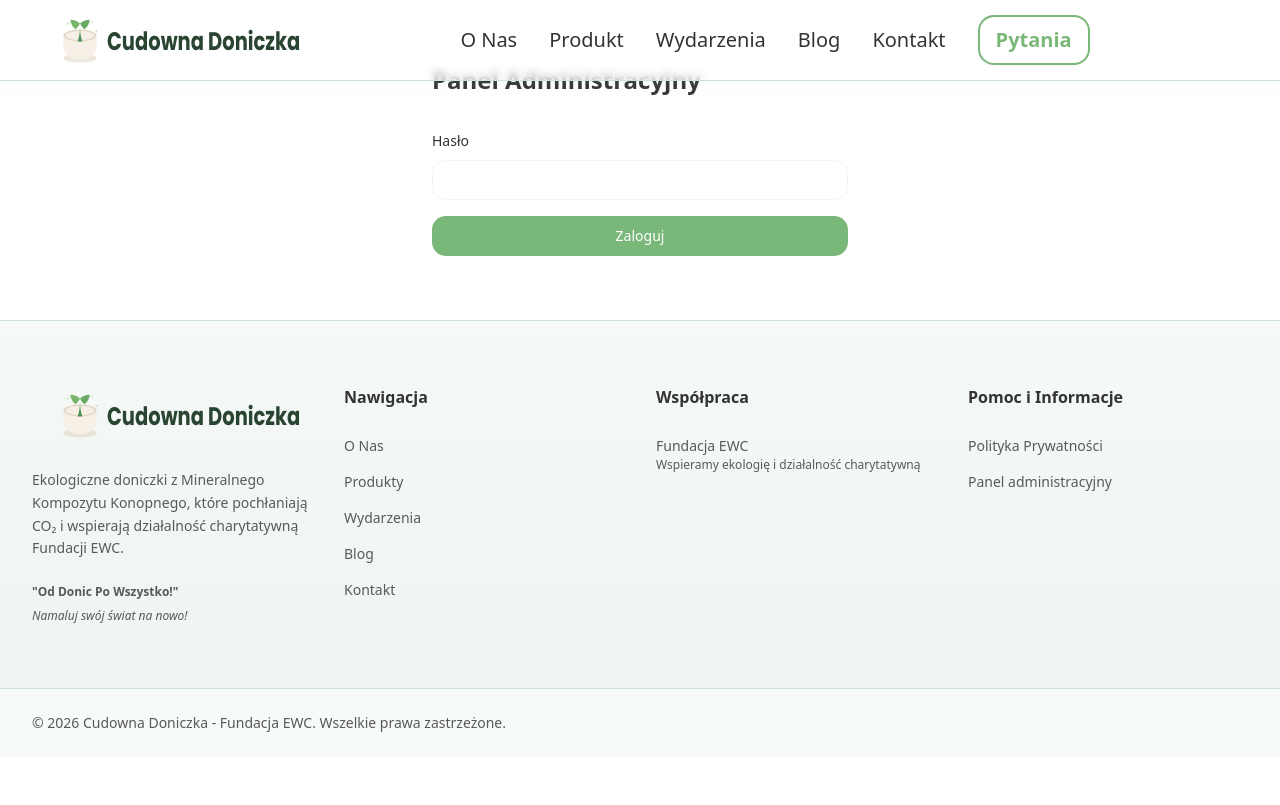
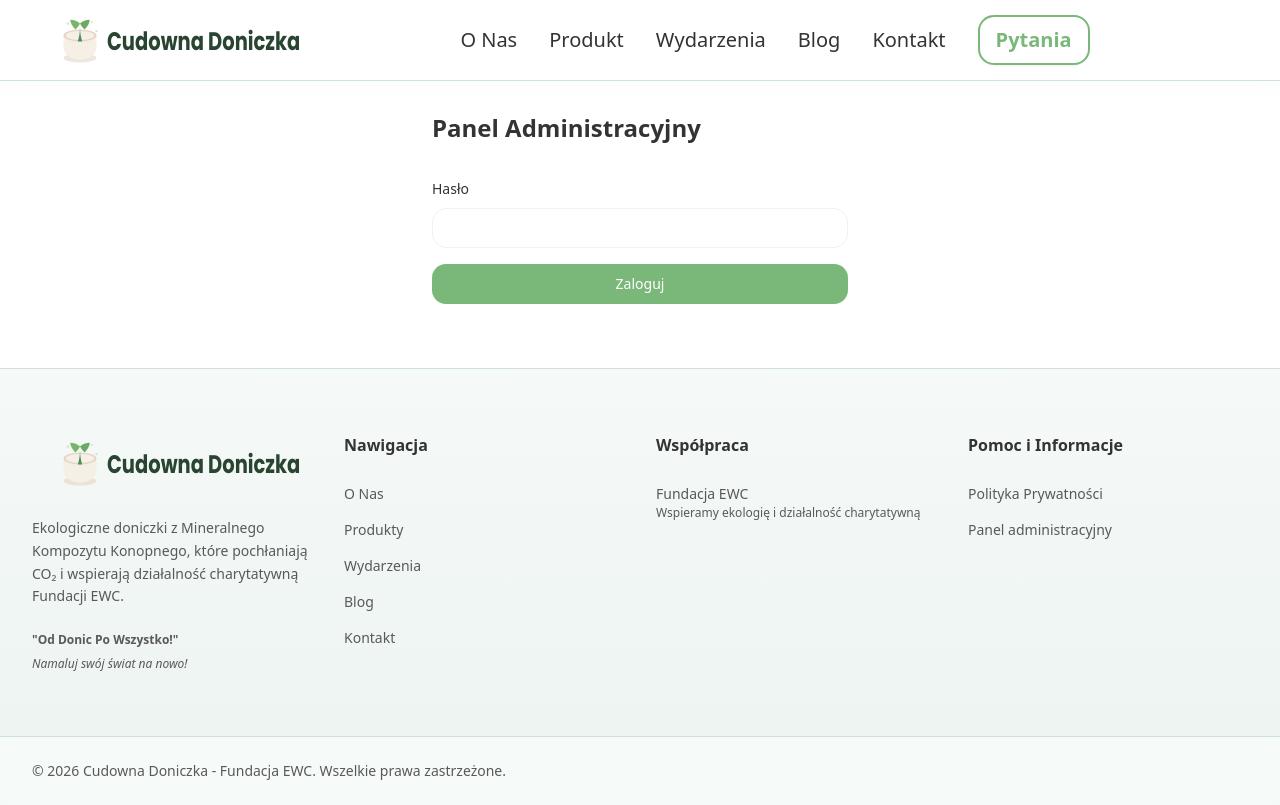
Before and after one commit to code-mike-code/cudowna-doniczka, a React (Vite) app: page /admin in a window 1280 px wide. Built offline with nearby package versions, Linux system fonts and the light colour scheme.

Commit message:
fix: database

```diff
--- a/src/pages/AdminPage.tsx
+++ b/src/pages/AdminPage.tsx
@@ -114,7 +114,7 @@
   return (
     <div className="min-h-screen bg-background">
       <Header />
-      <main className="max-w-md mx-auto px-4 py-16">
+      <main className="max-w-md mx-auto px-4 pt-24 pb-16 lg:pt-28">
         <h1 className="text-2xl font-bold text-foreground mb-8">
           Panel Administracyjny
         </h1>
--- a/src/pages/PotPage.tsx
+++ b/src/pages/PotPage.tsx
@@ -35,7 +35,7 @@
   return (
     <div className="min-h-screen bg-background">
       <Header />
-      <main className="pt-8">
+      <main className="pt-24 lg:pt-28">
         {status === 'loading' && (
           <div className="flex items-center justify-center py-32">
             <Loader2 className="h-8 w-8 animate-spin text-primary" />
```
Also changed, not shown: 2 other files (tests, documents, lock files or other folders).
